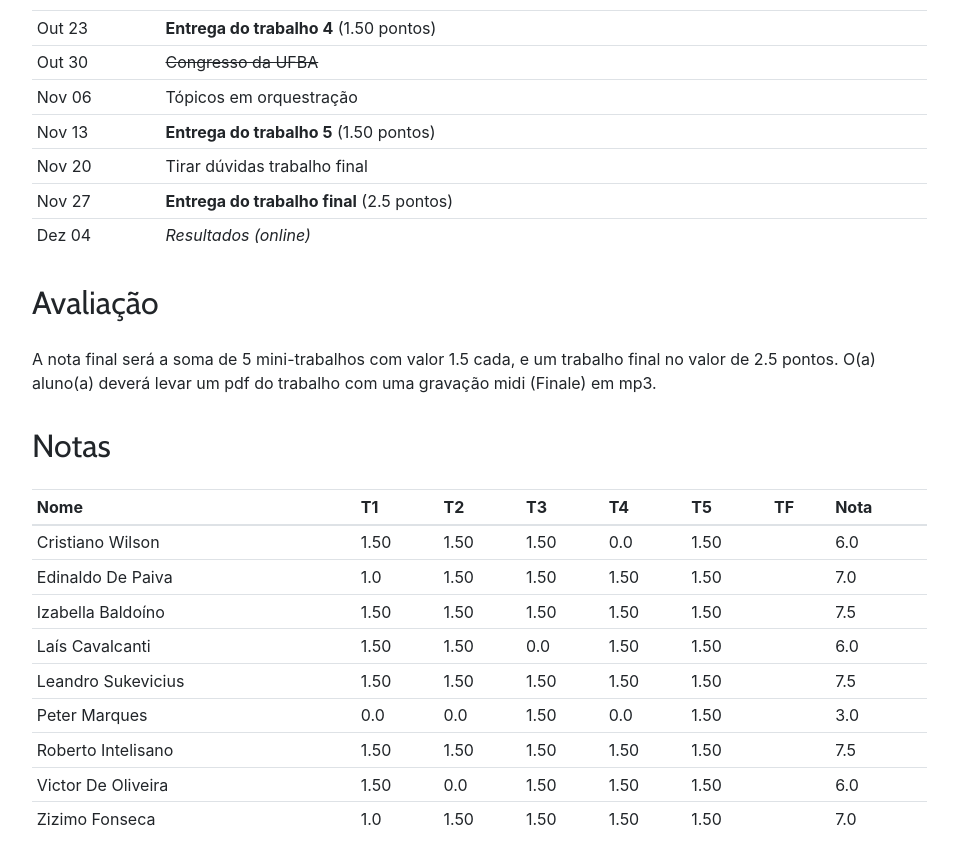
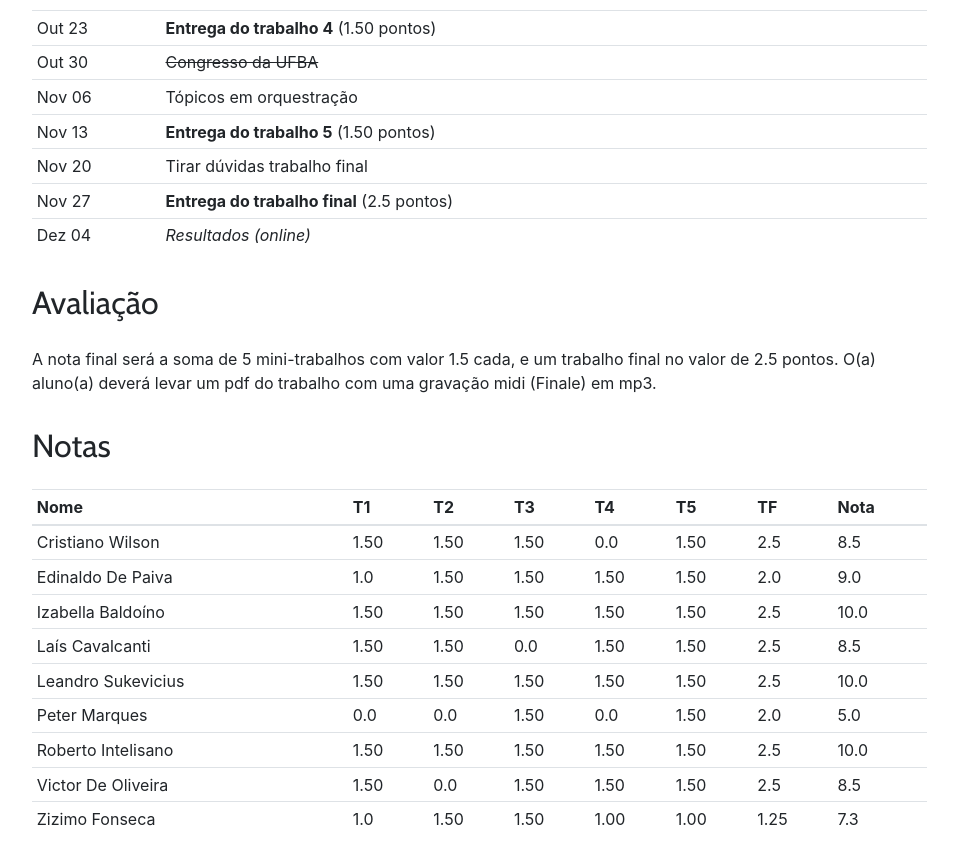
Before and after one commit to kroger/genosmus, a Jekyll site: the page built from _pedro/2019.2/musa87.md, in a window 1280 px wide and 900 px high, scrolled down 1614 px. Shown: the top 865 px of the window, without its empty margins (68-1026 px from the left). Built offline with Jekyll 4.4.1, drawn with Linux system fonts in a browser that asks for light colours.

Commit message:
Notas finais de orquestração

```diff
--- a/_pedro/2019.2/musa87.md
+++ b/_pedro/2019.2/musa87.md
@@ -101,17 +101,17 @@
 
 ## Notas
 
-| Nome               | T1   | T2   | T3   | T4   | T5   | TF | Nota |
-|:-------------------|:-----|:-----|:-----|:-----|:-----|:---|:-----|
-| Cristiano Wilson   | 1.50 | 1.50 | 1.50 | 0.0  | 1.50 |    | =sum |
-| Edinaldo De Paiva  | 1.0  | 1.50 | 1.50 | 1.50 | 1.50 |    | =sum |
-| Izabella Baldoíno  | 1.50 | 1.50 | 1.50 | 1.50 | 1.50 |    | =sum |
-| Laís Cavalcanti    | 1.50 | 1.50 | 0.0  | 1.50 | 1.50 |    | =sum |
-| Leandro Sukevicius | 1.50 | 1.50 | 1.50 | 1.50 | 1.50 |    | =sum |
-| Peter Marques      | 0.0  | 0.0  | 1.50 | 0.0  | 1.50 |    | =sum |
-| Roberto Intelisano | 1.50 | 1.50 | 1.50 | 1.50 | 1.50 |    | =sum |
-| Victor De Oliveira | 1.50 | 0.0  | 1.50 | 1.50 | 1.50 |    | =sum |
-| Zizimo Fonseca     | 1.0  | 1.50 | 1.50 | 1.50 | 1.50 |    | =sum |
+| Nome               | T1   | T2   | T3   | T4   | T5   | TF   | Nota |
+|:-------------------|:-----|:-----|:-----|:-----|:-----|:-----|:-----|
+| Cristiano Wilson   | 1.50 | 1.50 | 1.50 | 0.0  | 1.50 | 2.5  | =sum |
+| Edinaldo De Paiva  | 1.0  | 1.50 | 1.50 | 1.50 | 1.50 | 2.0  | =sum |
+| Izabella Baldoíno  | 1.50 | 1.50 | 1.50 | 1.50 | 1.50 | 2.5  | =sum |
+| Laís Cavalcanti    | 1.50 | 1.50 | 0.0  | 1.50 | 1.50 | 2.5  | =sum |
+| Leandro Sukevicius | 1.50 | 1.50 | 1.50 | 1.50 | 1.50 | 2.5  | =sum |
+| Peter Marques      | 0.0  | 0.0  | 1.50 | 0.0  | 1.50 | 2.0  | =sum |
+| Roberto Intelisano | 1.50 | 1.50 | 1.50 | 1.50 | 1.50 | 2.5  | =sum |
+| Victor De Oliveira | 1.50 | 0.0  | 1.50 | 1.50 | 1.50 | 2.5  | =sum |
+| Zizimo Fonseca     | 1.0  | 1.50 | 1.50 | 1.00 | 1.00 | 1.25 | =sum |
 {: .table .table-sm }
 
 
```
